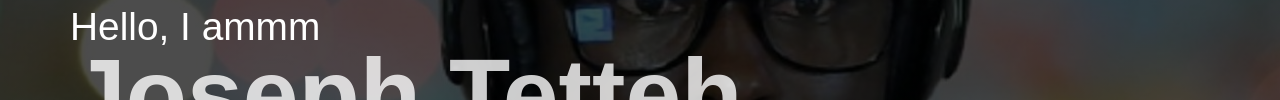
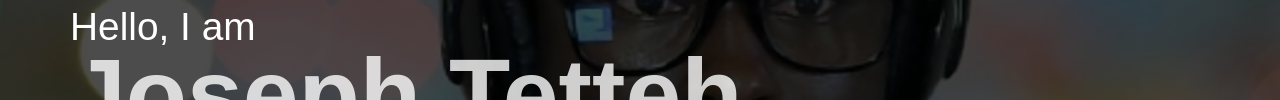
Before and after one commit to destleon/Joseph, a plain HTML site: page index.html in a window 1280 px wide. Shown: the part 224-324 px from the top of the page. Drawn offline with Linux system fonts and the light colour scheme.

Commit message:
Update index.html

```diff
--- a/index.html
+++ b/index.html
@@ -24,7 +24,7 @@
                 <li class="social-item"><a class="social-link text-light" href="#"><i class="ti-github" aria-hidden="true"></i></a></li>
             </ul>
             <div class="header-content">
-                <h4 class="header-subtitle" >Hello, I ammm</h4>
+                <h4 class="header-subtitle" >Hello, I am</h4>
                 <h1 class="header-title">Joseph Tetteh</h1>
                 <h6 class="header-mono" >Solutions Architect || AWS AAI</h6>
                 <button class="btn btn-primary btn-rounded"><i class="ti-printer pr-2"></i>Print Resume</button>
```
